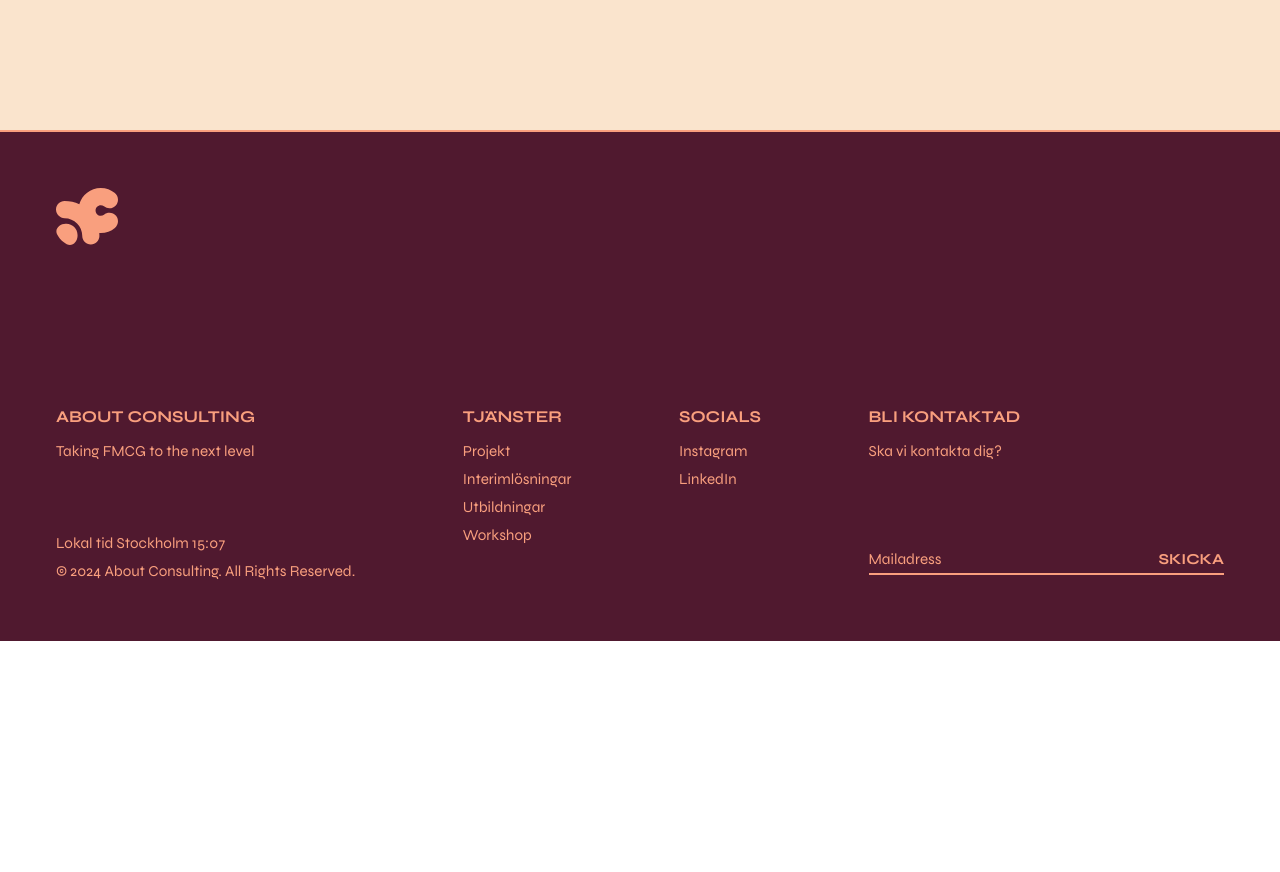
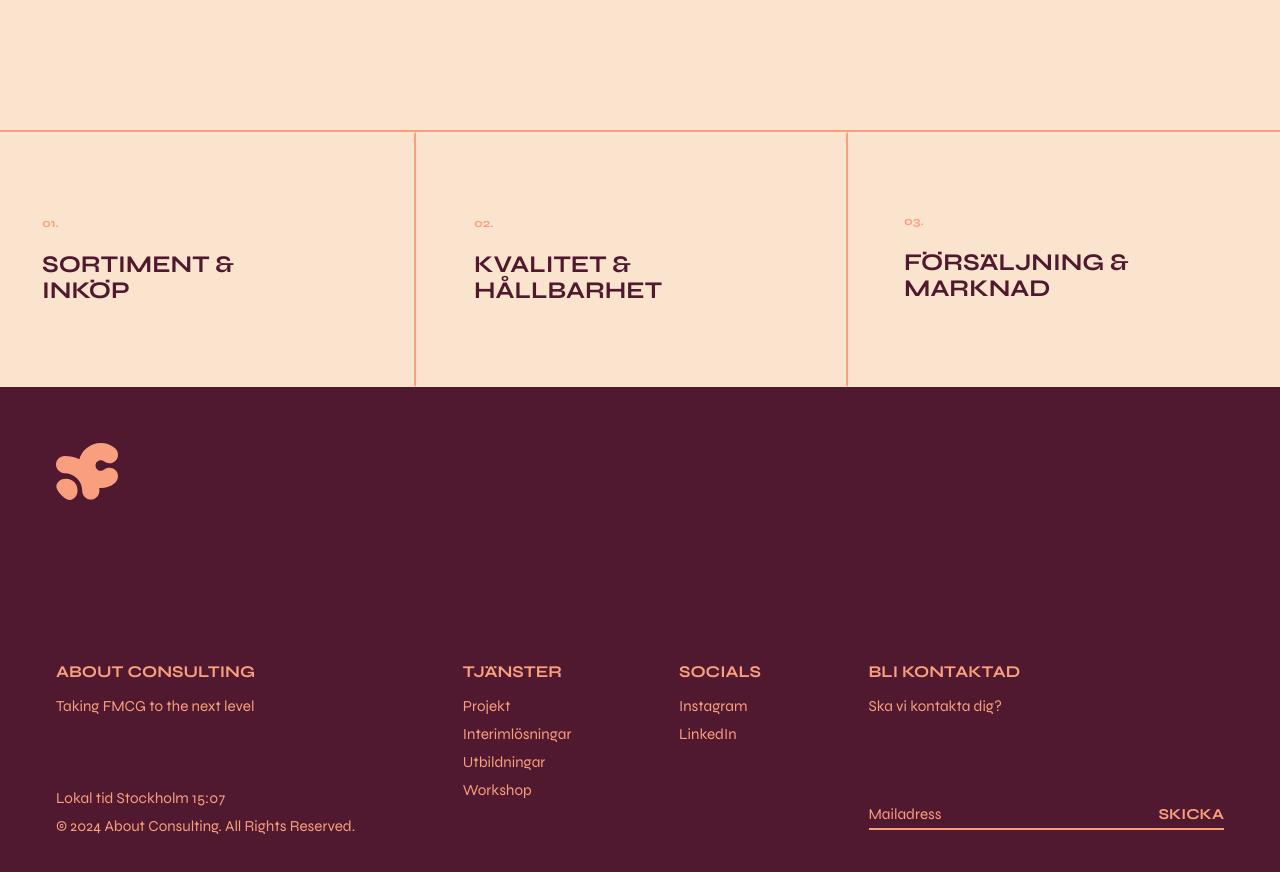
Before and after one commit to jennynguyenoberg/about-consulting, a Next.js app: page / in a window 1280 px wide. Shown: the part 780-1652 px from the top of the page. Before the commit the page ends 1421 px from the top, so only its background shows below. Built offline with nearby package versions, Linux system fonts and the light colour scheme; a web font is replaced by a local one.

Commit message:
Add USPs section to home

```diff
--- /dev/null
+++ b/src/app/components/USPs/USPs.tsx
@@ -0,0 +1,18 @@
+export default function USPs() {
+  return (
+    <section className="grid grid-cols-3 gap-4">
+      <div className="pl-10 py-20 border-2 border-apricot-500 border-r-salmon-500 h-full">
+        <h4 className="text-salmon-500 pb-5">01.</h4>
+        <h2 className="text-aubergine-500">Sortiment &<br />Inköp</h2>
+      </div>
+      <div className="pl-10 py-20 border-2 border-apricot-500 border-r-salmon-500 h-full">
+        <h4 className="text-salmon-500 pb-5">02.</h4>
+        <h2 className="text-aubergine-500">Kvalitet &<br />hållbarhet</h2>
+      </div>
+      <div className="pl-10 py-20">
+        <h4 className="text-salmon-500 pb-5">03.</h4>
+        <h2 className="text-aubergine-500">Försäljning &<br />marknad</h2>
+      </div>
+    </section>
+  )
+}
--- a/src/app/page.tsx
+++ b/src/app/page.tsx
@@ -1,10 +1,12 @@
 import Hero from './components/Hero/Hero'
+import USPs from './components/USPs/Usps'
 
 export default function Home() {
   return (
     <main className='pt-28'>
       <div>
         <Hero />
+        <USPs />
       </div>
     </main>
   )
--- a/src/globals.css
+++ b/src/globals.css
@@ -33,9 +33,9 @@ h1 {
   font-size: 10rem;
 }
 
-
 h2 {
   font-size: 1.5rem;
+  line-height: 1.65rem;
 }
 
 h3 {
```
